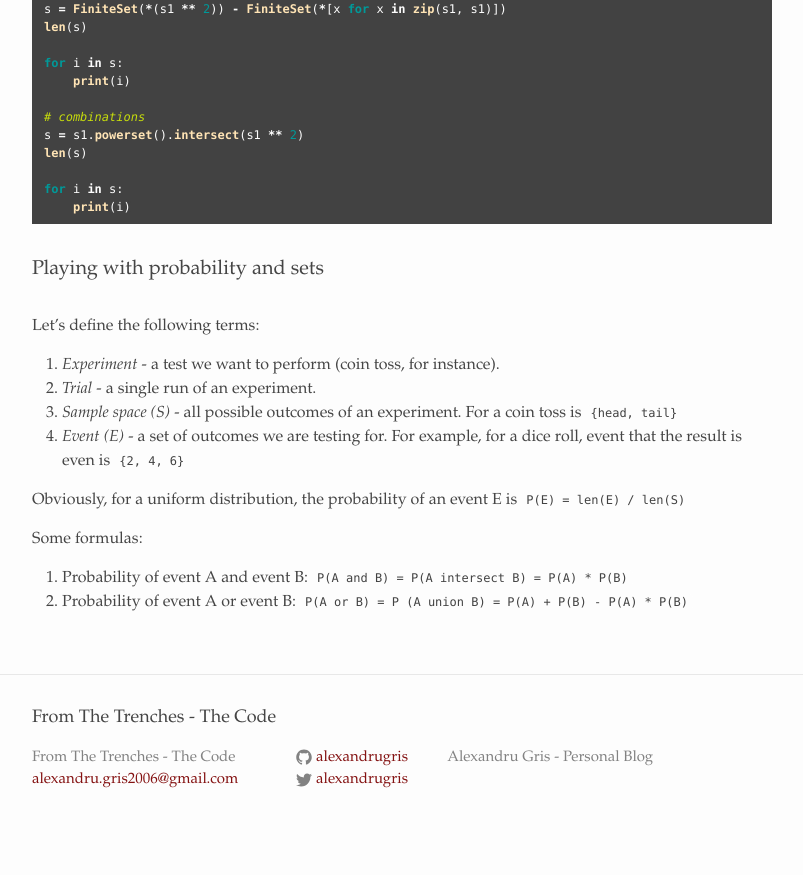
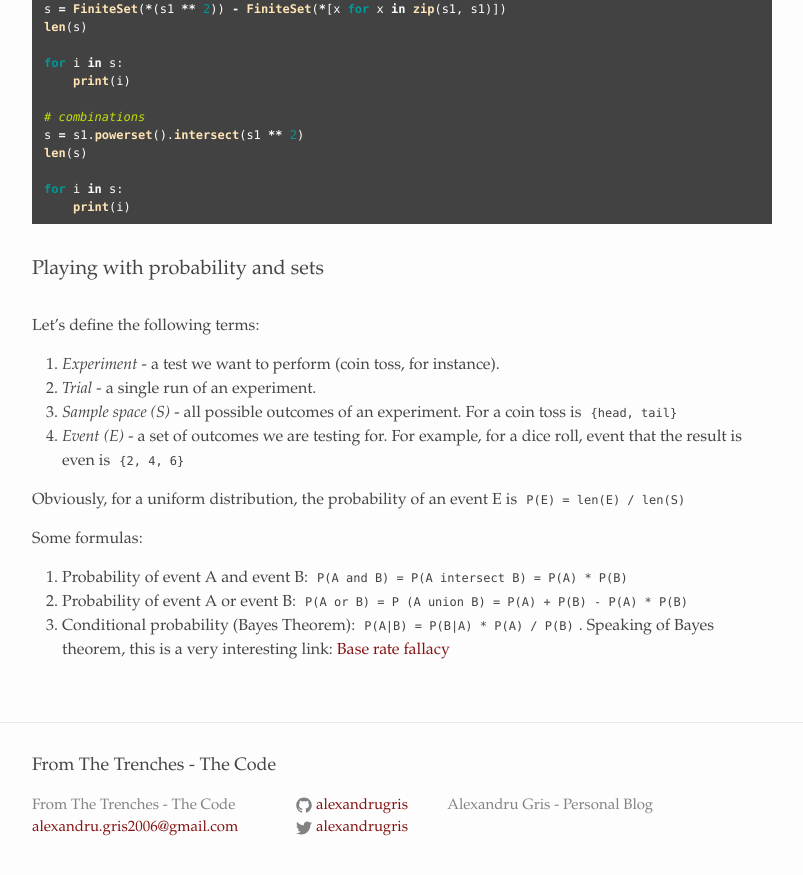
Before and after one commit to alexandrugris/my-jekyll-tech-blog, a Jekyll site: the page built from MyBlog/_posts/2017-04-30-symbolic-maths-python.markdown, in a window 1280 px wide and 900 px high, scrolled down 5383 px. Shown: the top 875 px of the window, without its empty margins (238-1041 px from the left). Built offline with Jekyll 4.4.1, drawn with Linux system fonts in a browser that asks for light colours; before the commit the page ends 6235 px from its top, so only the background shows below that.

Commit message:
with bayes

```diff
--- a/MyBlog/_posts/2017-04-30-symbolic-maths-python.markdown
+++ b/MyBlog/_posts/2017-04-30-symbolic-maths-python.markdown
@@ -254,3 +254,4 @@ Some formulas:
 
 1. Probability of event A and event B: `P(A and B) = P(A intersect B) = P(A) * P(B)`
 2. Probability of event A or event B: `P(A or B) = P (A union B) = P(A) + P(B) - P(A) * P(B)`
+3. Conditional probability (Bayes Theorem): `P(A|B) = P(B|A) * P(A) / P(B)`. Speaking of Bayes theorem, this is a very interesting link: [Base rate fallacy](https://en.wikipedia.org/wiki/Base_rate_fallacy)
```
